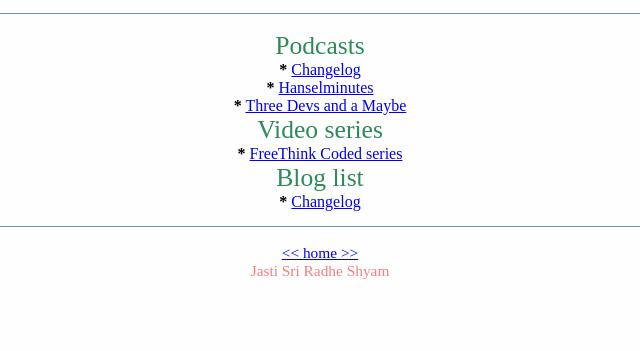
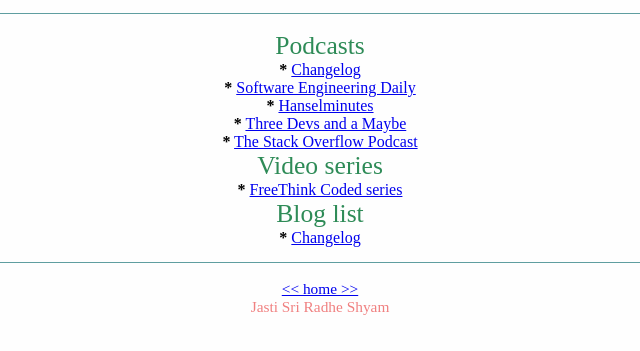
Before and after one commit to jastisriradheshyam/random, a plain HTML site: page 2019/04/dev_share.html in a window 1280 px wide. Shown: the part 55-406 px from the top of the page, without its empty margins (320-960 px from the left). Drawn offline with Linux system fonts and the light colour scheme; files whose address does not match are found by name.

Commit message:
add two dev podcasts

```diff
--- a/2019/04/dev_share.html
+++ b/2019/04/dev_share.html
@@ -14,8 +14,10 @@
         <div class="secondary-title"> Podcasts </div>
 
         <div><span><b>*</b></span> <a href="https://changelog.com">Changelog</a></div>
+        <div><span><b>*</b></span> <a href="https://softwareengineeringdaily.com">Software Engineering Daily</a></div>
         <div><span><b>*</b></span> <a href="https://www.hanselman.com/podcasts">Hanselminutes</a></div>
         <div><span><b>*</b></span> <a href="https://threedevsandamaybe.com/">Three Devs and a Maybe</a></div>
+        <div><span><b>*</b></span> <a href="https://stackoverflow.blog/podcast/">The Stack Overflow Podcast</a></div>
         <div class="secondary-title">Video series</div>
         <div><span><b>*</b></span> <a href="http://www.youtube.com/playlist?list=PLXthoedLVIdKzETLrdvIAO0vchiS47YB7"> FreeThink Coded series</a></div>
 
```
